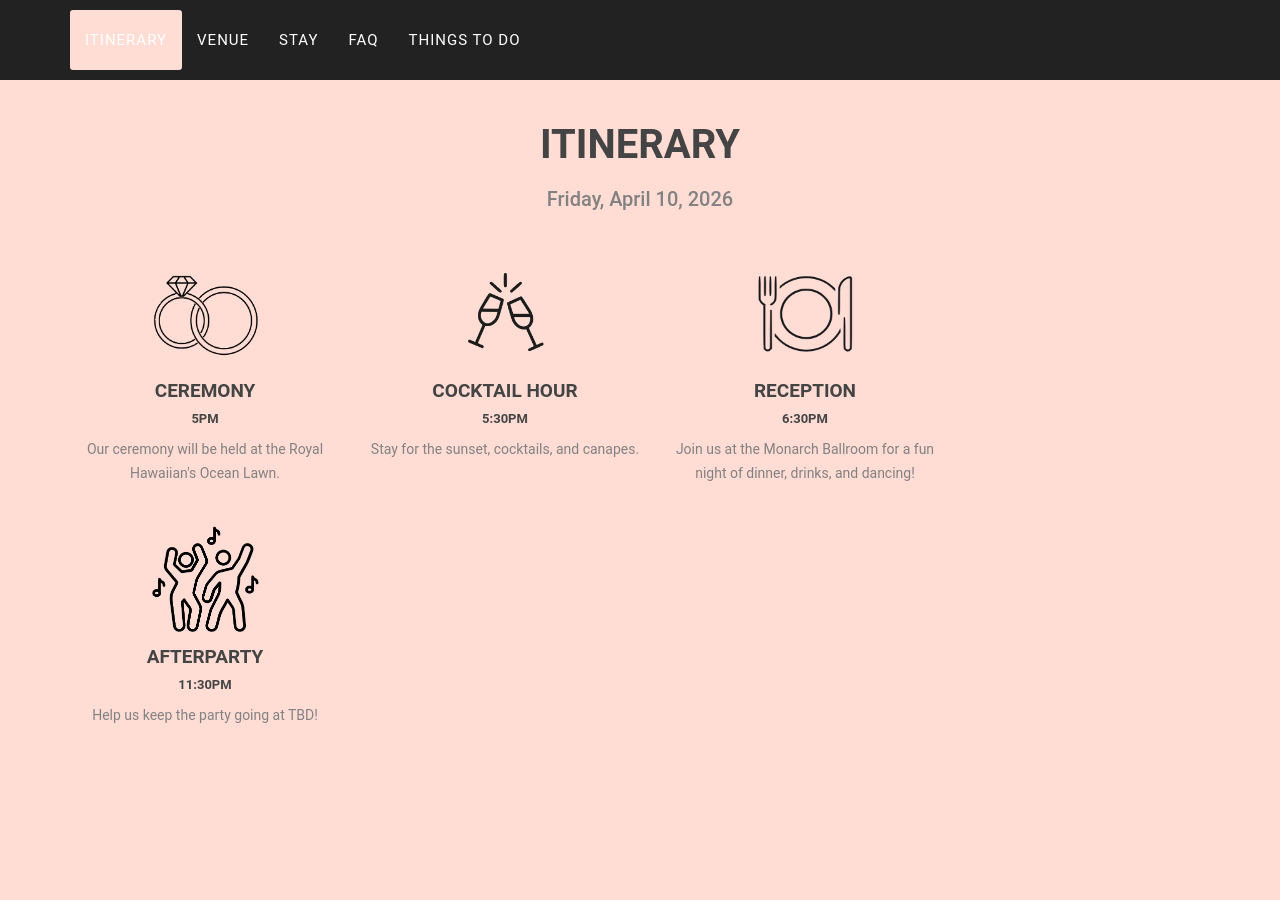
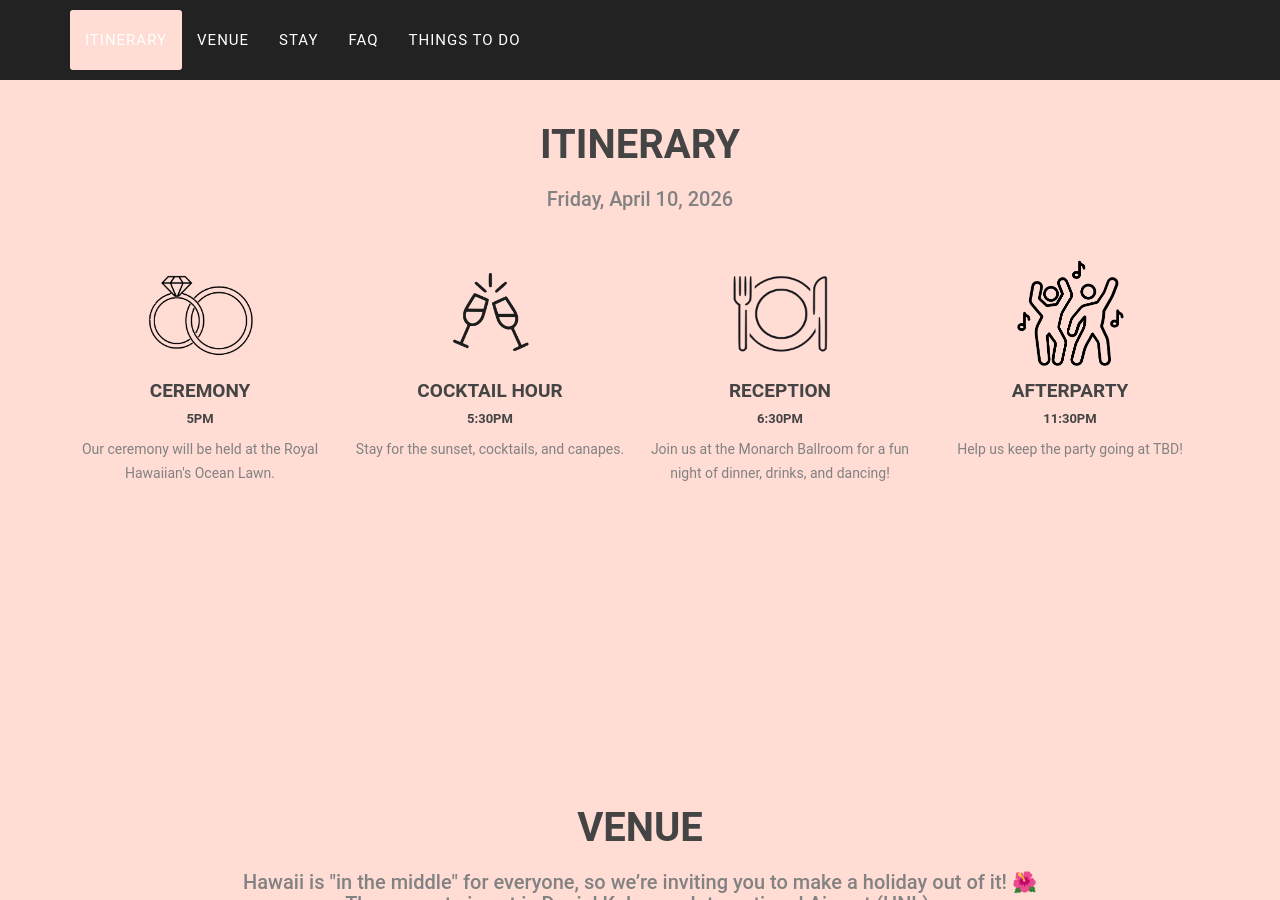
Before and after one commit to ceciliaxli/wedding-website, a Jekyll site: the page built from index.html, in a window 1280 px wide and 900 px high, scrolled down 737 px. Built offline with Jekyll 4.4.1, drawn with Linux system fonts in a browser that asks for light colours; some web fonts are replaced.

Commit message:
Update itinerary.html

```diff
--- a/_includes/en_data/itinerary.html
+++ b/_includes/en_data/itinerary.html
@@ -8,7 +8,7 @@
             </div>
         </div>
         <div class="row justify-content-md-center">
-            <div class="column" style="text-align: center; width: 30rem;">
+            <div class="column" style="text-align: center; width: 29rem;">
                 <span class="fa-stack fa-4x">
                     <img src="https://ceciliaxli.github.io/wedding-website/img/events/ceremony.png" width="120" height="120"></img>
                 </span>
@@ -16,7 +16,7 @@
                 <h6>5pm</h6>
                 <p class="text-muted">Our ceremony will be held at the Royal Hawaiian's Ocean Lawn.</p>
             </div>
-           <div class="column" style="text-align: center; width: 30rem;">
+           <div class="column" style="text-align: center; width: 29rem;">
                 <span class="fa-stack fa-4x">
                     <img src="https://ceciliaxli.github.io/wedding-website/img/events/cocktail-hour.png" width="120" height="120"></img>
                 </span>
@@ -24,7 +24,7 @@
                 <h6>5:30pm</h6>
                 <p class="text-muted">Stay for the sunset, cocktails, and canapes.</p>
             </div>
-            <div class="column" style="text-align: center; width: 30rem;">
+            <div class="column" style="text-align: center; width: 29rem;">
                 <span class="fa-stack fa-4x">
                     <img src="https://ceciliaxli.github.io/wedding-website/img/events/reception.png" width="120" height="120"></img>
                 </span>
@@ -32,7 +32,7 @@
                 <h6>6:30pm</h6>
                 <p class="text-muted">Join us at the Monarch Ballroom for a fun night of dinner, drinks, and dancing!</p>
             </div>
-            <div class="column" style="text-align: center; width: 30rem;">
+            <div class="column" style="text-align: center; width: 29rem;">
                 <span class="fa-stack fa-4x">
                     <img src="https://ceciliaxli.github.io/wedding-website/img/events/afterparty.png" width="120" height="120"></img>
                 </span>
```
